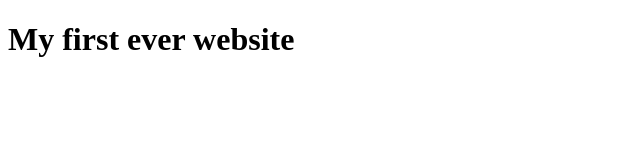
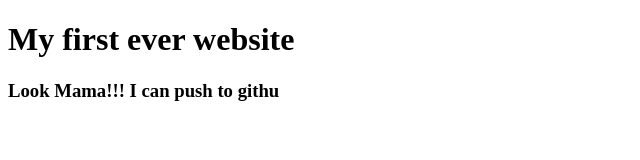
Before and after one commit to parvezlp/first-website, a plain HTML site: page index.html in a window 1280 px wide. Shown: the whole page, without its empty margins (0-640 px from the left). Drawn offline with Linux system fonts and the light colour scheme.

Commit message:
add new line

```diff
--- a/index.html
+++ b/index.html
@@ -8,5 +8,6 @@
 </head>
 <body>
     <h1>My first ever website</h1>
+    <h3>Look Mama!!! I can push to githu</h3>
 </body>
 </html>
```
